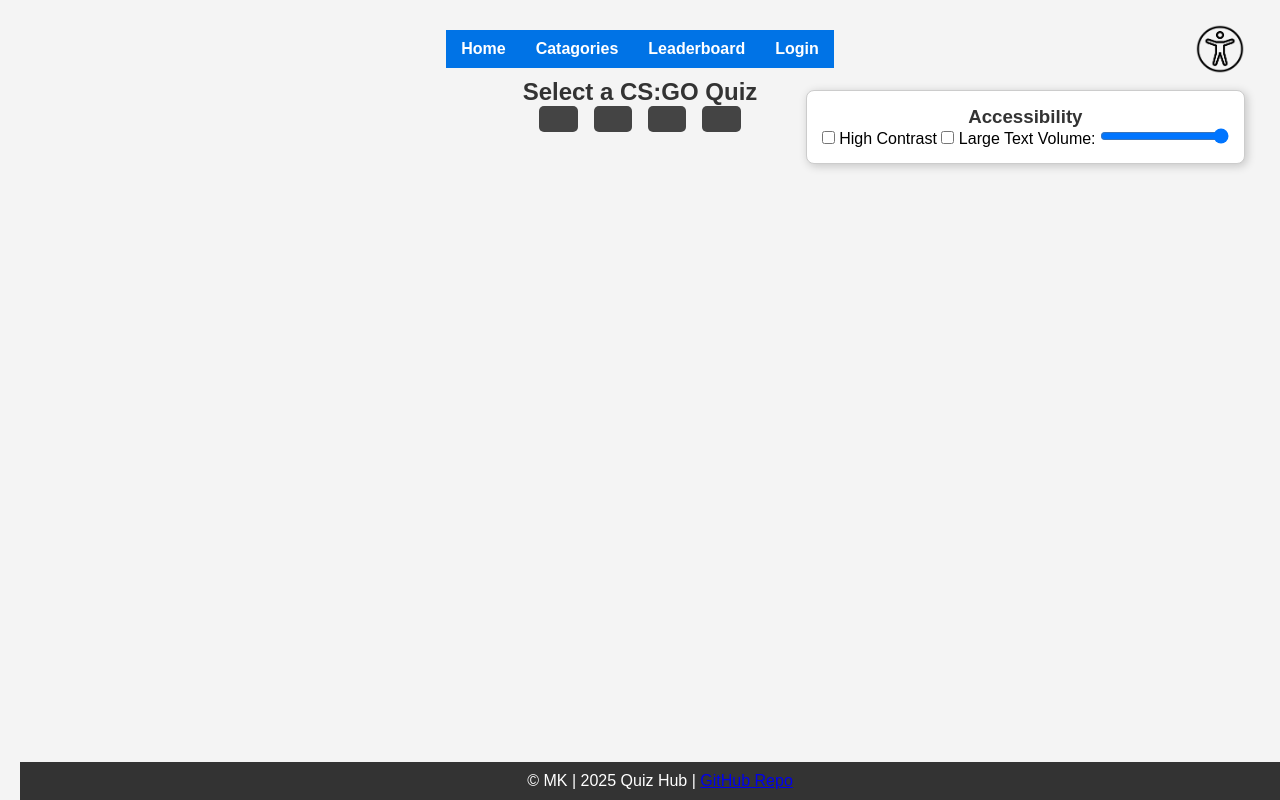
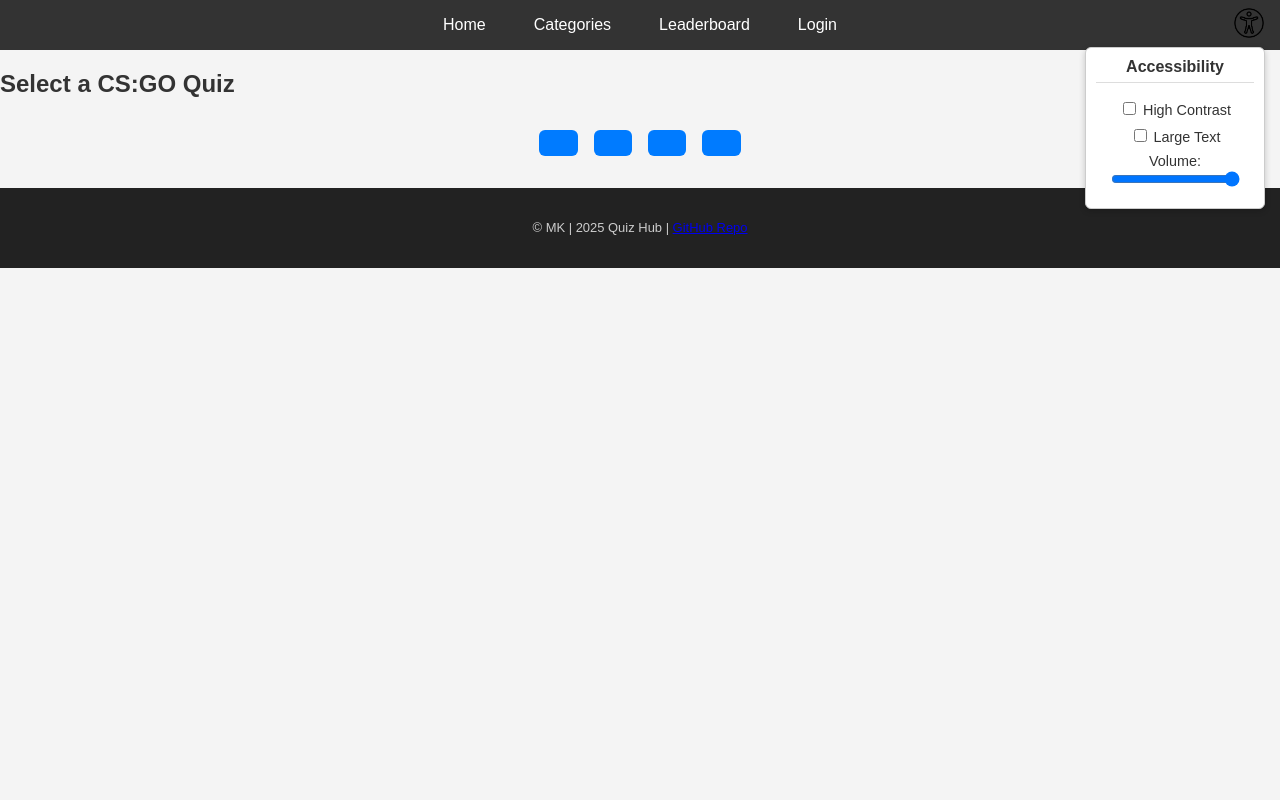
Before and after one commit to ManikKhadiya/webtechg23, a website: page src/pages/quiz.html in a window 1280 px wide. Both pictures are taken after a click on the picture "Accessibility Options". Drawn offline with Linux system fonts and the light colour scheme.

Commit message:
fixing css

```diff
--- a/src/components/navbar.html
+++ b/src/components/navbar.html
@@ -1,11 +1,43 @@
 <nav>
     <ul>
-        <li><a href="index.html">Home</a></li>
-        <!-- do the same for the other nav bar items and link to corresponding html-->
-        <li><a href="index.html">Catagories</a></li>
-        <li><a href="/leaderboard.html">Leaderboard</a></li>
-        <li id="nav-auth">
-            <a href="/login.html">Login</a>
-        </li>
+      <li><a href="../pages/quiz.html">Home</a></li>
+      <li><a href="../pages/quiz.html">Categories</a></li>
+      <li><a href="../pages/leaderboard.html">Leaderboard</a></li>
+      <li><a href="../pages/login.html">Login</a></li>
     </ul>
-</nav>
+
+    <!--accessibility added into the nav -->
+    <div class="accessibility-wrapper">
+      <img
+        id="accessibility-toggle"
+        src="../assets/img/accessibilityIcon.png"
+        alt="Accessibility Options"
+        title="Accessibility Options"
+        class="accessibility-icon"
+        width="32"
+        height="32"
+      />
+      <div id="accessibility-menu" class="accessibility-menu hidden">
+        <h3>Accessibility</h3>
+        <label>
+          <input type="checkbox" id="toggle-contrast" />
+          High Contrast
+        </label>
+        <label>
+          <input type="checkbox" id="toggle-text" />
+          Large Text
+        </label>
+        <label>
+          Volume:
+          <input
+            type="range"
+            id="volume-slider"
+            min="0"
+            max="1"
+            step="0.01"
+            value="1"
+          />
+        </label>
+      </div>
+    </div>
+  </nav>
--- a/src/pages/quiz.html
+++ b/src/pages/quiz.html
@@ -11,7 +11,7 @@
 <body>
   <header>
     <div id="navbar-container"></div>
-    <div id="accessibility-container"></div>
+    <!-- <div id="accessibility-container"></div> -->
   </header>
 
   <main>
--- a/src/scripts/main.js
+++ b/src/scripts/main.js
@@ -1,7 +1,7 @@
 // src/scripts/main.js
 document.addEventListener("DOMContentLoaded", () => {
     loadComponent("../components/navbar.html",        "navbar-container");
-    loadComponent("../components/accessibility.html", "accessibility-container");
+    //loadComponent("../components/accessibility.html", "accessibility-container");
     loadComponent("../components/footer.html",        "footer-container");
   });
 
--- a/src/style/accessibility.css
+++ b/src/style/accessibility.css
@@ -1,66 +1,57 @@
 /* accessibility.css */
 
-/* (Old flex layout removed)
-header {
-  display: flex;
-  align-items: center;
-  justify-content: space-between;
-}
-*/
-
-header {
-    position: relative;
-    text-align: center;
-    padding: 10px 0; /* adjust vertical padding as you like */
+/* Container inside header */
+.accessibility-wrapper {
+  position: absolute;
+  top: 50%;
+  right: 15px;
+  transform: translateY(-50%);
 }
 
-  /* Center the nav inside the header */
-  #navbar-container {
-    display: inline-block;
+/* Icon */
+.accessibility-icon {
+  cursor: pointer;
+  width: 32px;
+  height: 32px;
 }
 
-  /* Icon styling and absolute positioning */
-  .accessibility-icon {
+/* Dropdown */
+.accessibility-menu {
   position: absolute;
-    top: 50%;
-    right: 15px;           /* distance from right edge */
-    transform: translateY(-50%);
-    cursor: pointer;
-    width: 50px;
-    height: 50px;
-    z-index: 100;          /* ensure it stays on top */
+  top: 40px;
+  right: 0;
+  background: #fff;
+  padding: 10px;
+  border: 1px solid #ccc;
+  border-radius: 6px;
+  box-shadow: 0 2px 6px rgba(0,0,0,0.2);
+  z-index: 100;
+  width: 180px;
 }
 
-  /* The menu that drops down */
-  .accessibility-menu {
-    position: absolute;
-    top: 70px;             /* adjust to sit just below header */
-    right: 15px;
-    background: #fff;
-    color: #000;
-    padding: 15px;
-    border: 1px solid #ccc;
-    border-radius: 8px;
-    box-shadow: 2px 2px 10px rgba(0,0,0,0.2);
-    z-index: 99;
-  }
-
-  /* Hidden class to toggle menu visibility */
 .accessibility-menu.hidden {
   display: none;
 }
 
-  /* High-contrast mode */
+.accessibility-menu h3 {
+  margin-top: 0;
+  font-size: 1em;
+  border-bottom: 1px solid #ddd;
+  padding-bottom: 6px;
+}
+
+.accessibility-menu label {
+  display: block;
+  margin: 8px 0;
+  font-size: 0.9em;
+}
+
+/* High-contrast & large-text toggles */
 body.high-contrast {
-    background-color: #000 !important;
-    color: #fff !important;
-  }
-  body.high-contrast * {
-    background-color: transparent !important;
+  background: #000 !important;
   color: #fff !important;
 }
 
-  /* Large-text mode */
 body.large-text {
-    font-size: 1.25em !important;
+  font-size: 1.2em !important;
 }
--- a/src/style/main.css
+++ b/src/style/main.css
@@ -1,49 +1,59 @@
-/* Global Styles */
-* {
+/* main.css */
+
+/* ─ Header + Nav ─ */
+header {
+    background-color: #333;      /* full-width grey */
+    padding: 10px 0;
+    position: relative;
+    text-align: center;          /* center inline nav */
+  }
+
+  #navbar-container nav {
+    display: inline-block;       /* inline so text-align:center works */
+  }
+
+  #navbar-container nav ul {
+    list-style: none;
     margin: 0;
     padding: 0;
+    display: flex;
+  }
+
+  #navbar-container nav li {
+    margin: 0 12px;
+  }
+
+  #navbar-container nav a {
+    color: #fff;
+    text-decoration: none;
+    padding: 6px 12px;
+    display: block;
+  }
+
+  #navbar-container nav a:hover {
+    background: rgba(255,255,255,0.1);
+    border-radius: 4px;
+  }
+
+  /* ─ Footer ─ */
+  footer {
+    background: #222;
+    color: #ccc;
+    text-align: center;
+    padding: 10px 0;
+    font-size: 0.9em;
+  }
+
+  /* ─ Page Reset ─ */
+  *, *:before, *:after {
     box-sizing: border-box;
-}
-
-body {
+  }
+  body {
+    margin: 0;
     font-family: Arial, sans-serif;
-    background-color: #f4f4f4;
-    text-align: center;
-    padding: 20px;
-}
-
-h1, h2, h3 {
+    background: #f4f4f4;
     color: #333;
-}
-
-/* Navigation Bar */
-nav {
-    background-color: #0073e6;
-    padding: 10px 0;
-}
-
-nav ul {
-    list-style: none;
-    display: flex;
-    justify-content: center;
-}
-
-nav ul li {
-    margin: 0 15px;
-}
-
-nav ul li a {
-    color: white;
-    text-decoration: none;
-    font-weight: bold;
-}
-
-/* Footer */
-footer {
-    background-color: #333;
-    color: white;
-    padding: 10px 0;
-    position: fixed;
-    bottom: 0;
-    width: 100%;
-}
+  }
+  .hidden {
+    display: none !important;
+  }
--- a/src/style/quiz.css
+++ b/src/style/quiz.css
@@ -1,33 +1,42 @@
-.hidden { display: none; }
+/* quiz.css */
 
+/* Container for your selection buttons */
 #quiz-options {
   display: flex;
   flex-wrap: wrap;
   justify-content: center;
   gap: 1rem;
+  margin: 2rem 0;
 }
 
+/* Each quiz-choice button */
 .quiz-option {
-  padding: 0.8rem 1.2rem;
-  background: #444;
+  background: #007bff;
   color: #fff;
   border: none;
-  border-radius: 5px;
+  padding: 0.8rem 1.2rem;
+  border-radius: 6px;
+  font-size: 1rem;
   cursor: pointer;
+  transition: background 0.2s ease;
 }
 
 .quiz-option:hover {
-  background: #666;
+  background: #0056b3;
 }
 
-#quiz-container, #results-container {
+/* Quiz question area */
+#quiz-container,
+#results-container {
   text-align: center;
   margin-top: 2rem;
 }
 
+/* Answer list */
 #answer-list {
   list-style: none;
   padding: 0;
+  margin: 1rem 0;
 }
 
 #answer-list li {
@@ -35,16 +44,23 @@
 }
 
 #answer-list button {
-  padding: 0.6rem 1rem;
-  width: 100%;
-  max-width: 300px;
   background: #333;
   color: #fff;
   border: none;
+  padding: 0.5rem 1rem;
+  width: 100%;
+  max-width: 300px;
   border-radius: 4px;
   cursor: pointer;
+  transition: background 0.2s ease;
 }
 
 #answer-list button:hover {
   background: #555;
 }
+
+/* Timer display */
+#question-timer {
+  font-weight: bold;
+  margin-bottom: 0.5rem;
+}
```
Lines whose indentation alone changed are shown as unchanged.
